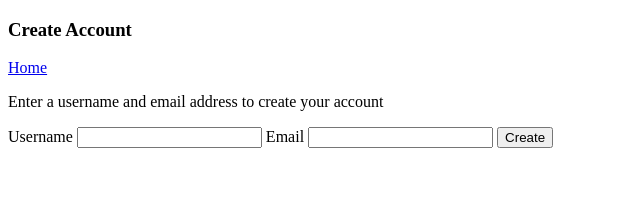
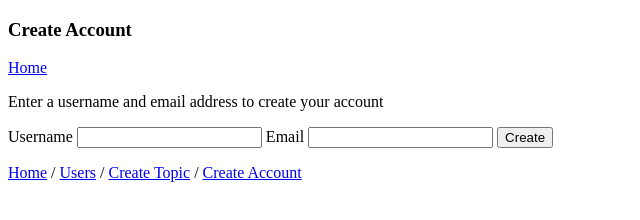
Before and after one commit to ericderegt/Forum, a plain HTML site: page views/create.html in a window 1280 px wide. Shown: the whole page, without its empty margins (0-640 px from the left). Drawn offline with Linux system fonts and the light colour scheme.

Commit message:
added links to bottom of html files

```diff
--- a/views/create.html
+++ b/views/create.html
@@ -19,5 +19,7 @@
     </label>
     <button>Create</button>
   </form>
+  <!-- links -->
+  <p><a href = "/">Home</a> / <a href = "/users">Users</a> / <a href = "/topics/new">Create Topic</a> / <a href = "/users/new">Create Account</a></p>
 </body>
 </html>
```
Also changed, not shown: views/editTopic.html (+2 -0 lines), views/editUser.html (+2 -0 lines), views/index.html (+2 -0 lines), views/newTopic.html (+2 -0 lines), views/topicPage.html (+2 -0 lines), views/users.html (+2 -0 lines).
